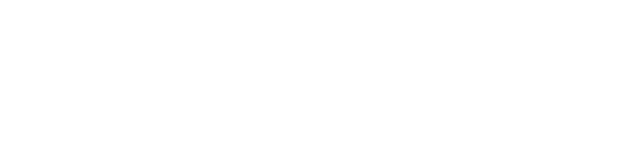
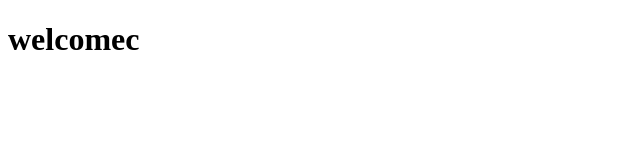
Before and after one commit to PadalaRahul/practice, a plain HTML site: page index.html in a window 1280 px wide. Shown: the whole page, without its empty margins (0-640 px from the left). Drawn offline with Linux system fonts and the light colour scheme.

Commit message:
added heading

```diff
--- a/index.html
+++ b/index.html
@@ -6,6 +6,6 @@
     <title>Document</title>
 </head>
 <body>
-
+    <h1>welcomec</h1>
 </body>
 </html>
```
